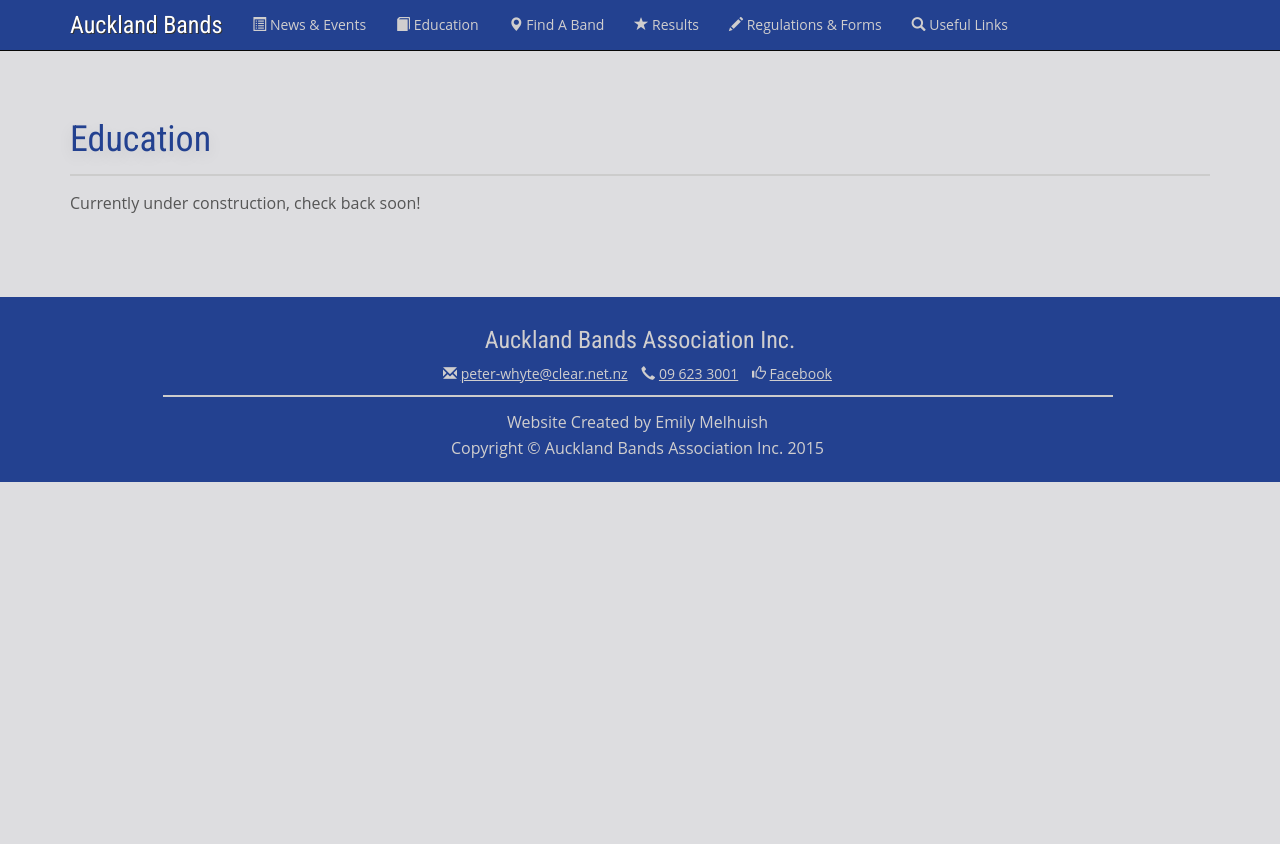
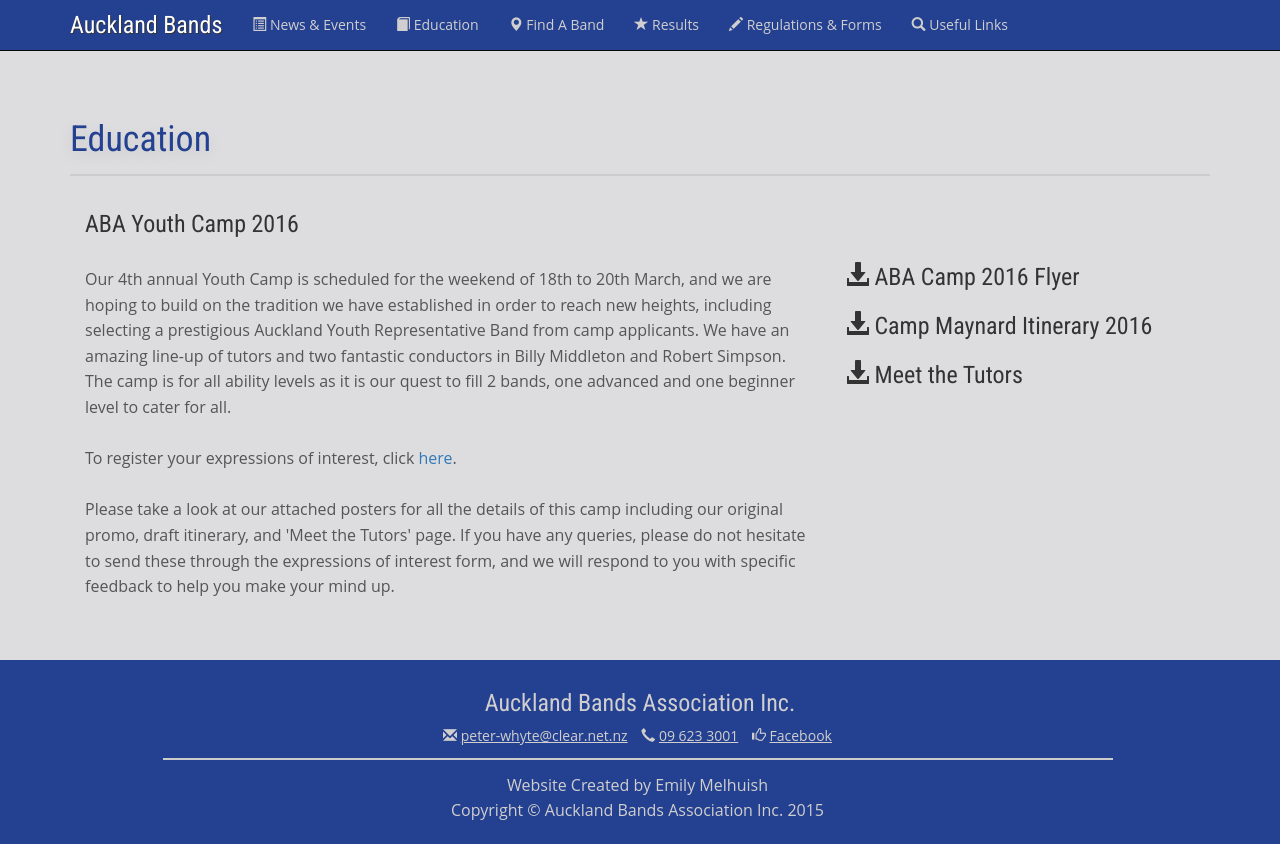
Before and after one commit to kanocarra/ABA-Website, a plain HTML site: page education.html in a window 1280 px wide. Before the commit the page ends 800 px from the top, so only its background shows below. Drawn offline with nearby package versions, Linux system fonts and the light colour scheme.

Commit message:
Youth camp and useful links added

```diff
--- a/education.html
+++ b/education.html
@@ -56,14 +56,36 @@
         <div class="col-lg-12">
             <h1 class="pages">Education</h1>
             <hr>
-            <p>
-                Currently under construction, check back soon!
-            </p>
-            <br>
+            <div class="col-lg-8">
+                <h3>ABA Youth Camp 2016 </h3>
+                <br>
+                <p>
+                    Our 4th annual Youth Camp is scheduled for the weekend of 18th to 20th March, and we are hoping to build on
+                the tradition we have established in order to reach new heights, including selecting a prestigious Auckland
+                Youth Representative Band from camp applicants.  We have an amazing line-up of tutors and two fantastic
+                conductors in Billy Middleton and Robert Simpson.  The camp is for all ability levels as it is our quest to
+                fill 2 bands, one advanced and one beginner level to cater for all.
+                <br>
+                    <br>
 
-            <div class="col-lg-6">
+                To register your expressions of interest, click <a href="https://docs.google.com/forms/d/1ICmrZseuDEfCBFAcT57bgAFAMzikXh91LW_xvnH_gX4/viewform">here</a>.
+                <br>
+                    <br>
+
+                Please take a look at our attached posters for all the details of this camp including our original promo,
+                    draft itinerary, and 'Meet the Tutors' page. If you have any queries, please do not hesitate to send
+                    these through the expressions of interest form, and we will respond to you with specific feedback to
+                    help you make your mind up.
+
+
             </div>
-            <div class="col-lg-6">
+            <div class="col-lg-4" style="padding-top: 50px;">
+                    <a href="docs/ABA CAMP 2016 Flyer.pdf" target="_blank"  style="color: #234190;"><h3><span
+                            class="glyphicon glyphicon-download-alt"></span> ABA Camp 2016 Flyer</h3></a>
+                    <a href="docs/Camp Maynard DRAFT Itinerary 2016.doc" target="_blank"><h3><span
+                            class="glyphicon glyphicon-download-alt"></span> Camp Maynard Itinerary 2016</h3></a>
+                    <a href="docs/Meet the Tutors ABA Camp 2016.pdf" target="_blank"><h3><span
+                            class="glyphicon glyphicon-download-alt"></span> Meet the Tutors</h3></a>
             </div>
         </div>
     </div>
```
Also changed, not shown: events.html (+2 -2 lines), links.html (+20 -4 lines), 3 other files.
